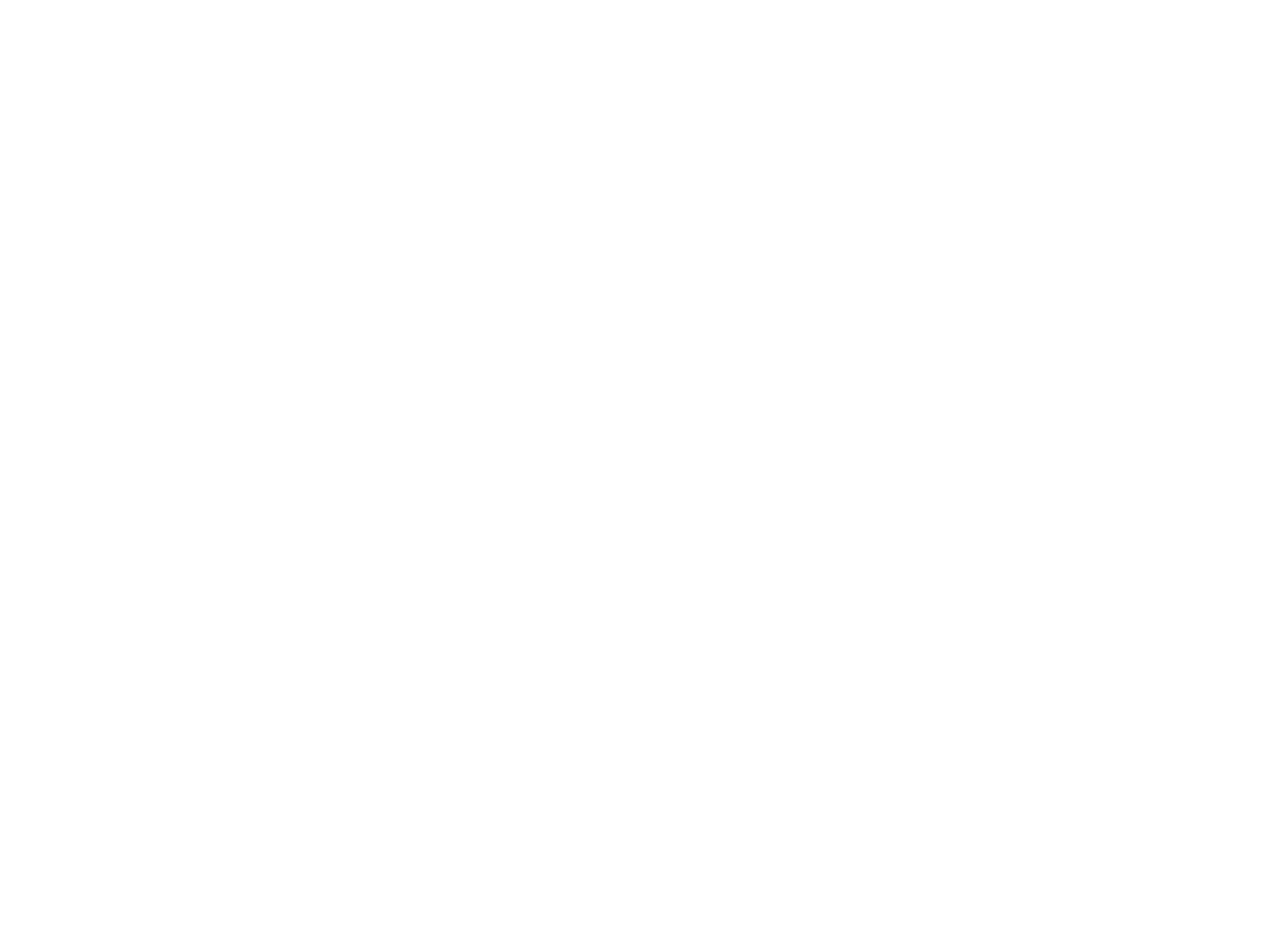
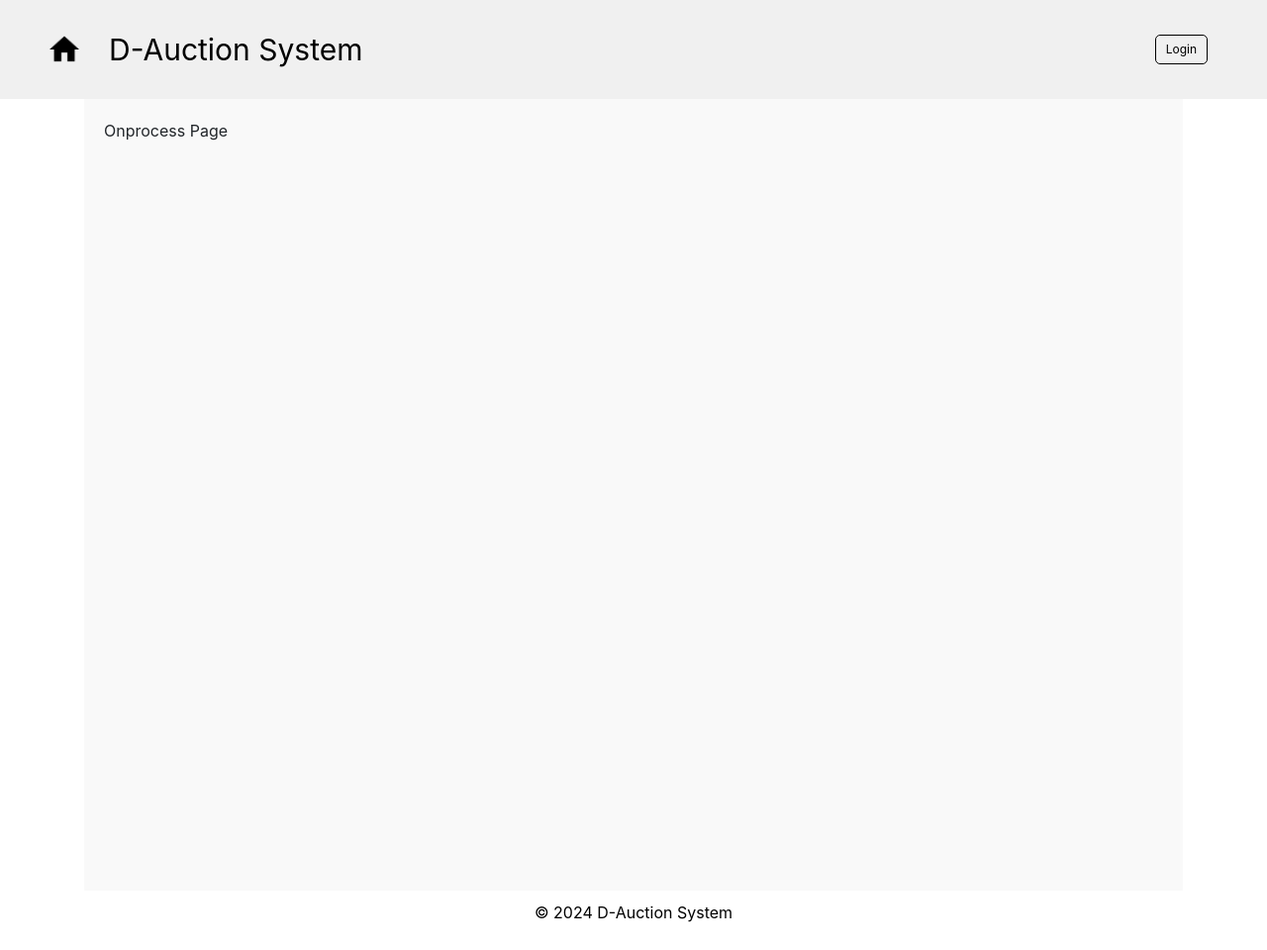
Before and after one commit to XiaoruiWang-SH/DApp, a React app in the folder dapp/frontend/: page /onprocess in a window 1280 px wide. Before the commit this address had no page. Shown: the whole page at 99% size. Before the commit the page ends 800 px from the top, so only its background shows below. Built offline with nearby package versions, Linux system fonts and the light colour scheme.

Commit message:
add header items

```diff
--- a/dapp/frontend/src/components/Dapp.js
+++ b/dapp/frontend/src/components/Dapp.js
@@ -4,6 +4,7 @@ import HomePage from './HomePage';
 import ItemDes from './ItemDes';
 import Layout from './Layout';
 import PublishPage from './PublishPage.js';
+import Onprocess from './Onprocess.js';
 
 
 
@@ -15,6 +16,7 @@ export default function Dapp() {
                 <Route index element={<HomePage />} />
                 <Route path="itemDes" element={<ItemDes />} />
                 <Route path="publish" element={<PublishPage />} />
+                <Route path="onprocess" element={<Onprocess />} />
             </Route>
           </Routes>
         </Router>
--- a/dapp/frontend/src/components/Layout.js
+++ b/dapp/frontend/src/components/Layout.js
@@ -1,14 +1,78 @@
 import React from 'react';
 import { Outlet, Link } from 'react-router-dom';
 import './LayoutStyle.css';
+import home_icon from '../res/home_icon.png';
+import user_icon from '../res/user_icon.png';
+import { useNavigate } from "react-router-dom";
+import { useState } from 'react';
 
 
 const Layout = () => {
+    const navigate = useNavigate();
+    const [login, setLogin] = useState(false);
+
+    const homeIconClick = () => {
+        navigate("/");
+    };
+
+    const loginClick = () => {
+        setLogin(true);
+    };
+    const logoutClick = () => {
+        setLogin(false);
+    };
+
+    const onProcessClick = () => {
+        navigate("/onprocess");
+    };
+
+    const publishClick = () => {
+        navigate("/publish");
+    };
+
+    const HeaderLogin = () => {
+        return (
+            <div>
+                {login ?  (
+                    // <button className='button' onClick={logoutClick}>
+                    // Logout
+                    // </button>
+                    <div className='header-usericon '>
+                        <img src={user_icon} alt="Icon" />
+                    </div>
+                    ) : (
+                        <button className='button' onClick={loginClick}>
+                        Login
+                        </button>
+                        )}
+            </div>
+        );
+    };
+
     const Header = () => {
         return (
-          <header >
-            <h1>{"Auction System"}</h1>
-          </header>
+          <div className='header'>
+            <div className='header-left'  onClick={homeIconClick}>
+                <div className='header-homeicon'>
+                    <img src={home_icon} alt="Icon" />
+                </div>
+                <div className='header-title'>
+                    <text>{"D-Auction System"}</text>
+                </div>
+
+            </div>
+            <div className='header-right'>
+                <button className='button' hidden={!login} onClick={publishClick}>
+                    Publish
+                </button>
+
+                <button className='button' hidden={!login} onClick={onProcessClick}>
+                    onProcess
+                </button>
+
+                <HeaderLogin />
+            </div>
+          </div>
         );
       };
 
@@ -46,7 +110,7 @@ const Layout = () => {
     const Footer = () => {
         return (
           <footer >
-            <p>© 2024 My Website</p>
+            <p>© 2024 D-Auction System</p>
           </footer>
         );
       };
--- a/dapp/frontend/src/components/LayoutStyle.css
+++ b/dapp/frontend/src/components/LayoutStyle.css
@@ -10,12 +10,45 @@ body, html {
   }
 
   /* Header */
-  header {
-    background-color: #4CAF50;
-    color: white;
-    padding: 10px;
-    text-align: center;
-    box-shadow: 0 2px 5px rgba(0, 0, 0, 0.2);
+  .header {
+    width: 100%;
+    height: 100px;
+    display: flex;
+    flex-direction: row;
+    justify-content: space-between;
+    align-items: center;
+    background-color: #f0f0f0;
+    color: black;
+    padding: 10px 50px;
+
+    /* box-shadow: 0 2px 5px rgba(0, 0, 0, 0.2); */
+  }
+
+  .header-left {
+    display: flex;
+    align-items: center;
+  }
+
+  .header-homeicon {
+    display: flex;
+    width: 30px;
+    height: 30px;
+  }
+  .header-title {
+    display: flex;
+    font-size: 30px;
+    padding: 0 30px;
+  }
+
+  .header-right {
+    display: flex;
+    flex-direction: row;
+    align-items: center;
+  }
+  .header-right-item {
+    display: flex;
+
+    padding: 0 10px;
   }
 
   /* Sidebar */
@@ -58,11 +91,11 @@ body, html {
 
   /* Footer */
   footer {
-    background-color: #4CAF50;
-    color: white;
+    background-color: f0f0f0;
+    color: black;
     padding: 10px;
     text-align: center;
-    box-shadow: 0 -2px 5px rgba(0, 0, 0, 0.2);
+    /* box-shadow: 0 -2px 5px rgba(0, 0, 0, 0.2); */
     flex-shrink: 0;
   }
 
@@ -79,3 +112,42 @@ body, html {
     height: auto;
     overflow-y: auto;
   }
+
+  /* Basic Button Styles */
+.button {
+    /* display: inline-block; */
+    width: auto;
+    font-size: 12px; /* Font size */
+    text-align: center; /* Center the text */
+    border-radius: 5px; /* Rounded corners */
+    cursor: pointer; /* Pointer cursor on hover */
+    color: black;
+    background-color: transparent;
+    border: 0.5px solid black;
+    padding: 5px 10px;
+    margin: 0 10px;
+  }
+
+  /* Hover Effect */
+  .button:hover {
+    transform: scale(1.05); /* Slightly enlarge */
+  }
+
+  /* Focus Effect */
+  .button:focus {
+    outline-offset: 2px; /* Space between outline and button */
+  }
+
+  /* Disabled Button */
+  .button:disabled {
+    background-color: #cccccc; /* Light gray background */
+    cursor: not-allowed; /* Not-allowed cursor */
+    color: #666666; /* Gray text */
+  }
+
+  .header-usericon {
+    display: flex;
+    width: 30px;
+    height: 30px;
+    padding: 0 10px;
+  }
--- /dev/null
+++ b/dapp/frontend/src/components/Onprocess.js
@@ -0,0 +1,10 @@
+import React from 'react';
+
+export default function Onprocess() {
+
+  return (
+        <div>
+            <p> Onprocess Page </p>
+        </div>
+    )
+}
```
Also changed, not shown: dapp/frontend/src/res/home_icon.png (added), dapp/frontend/src/res/user_icon.png (added).
